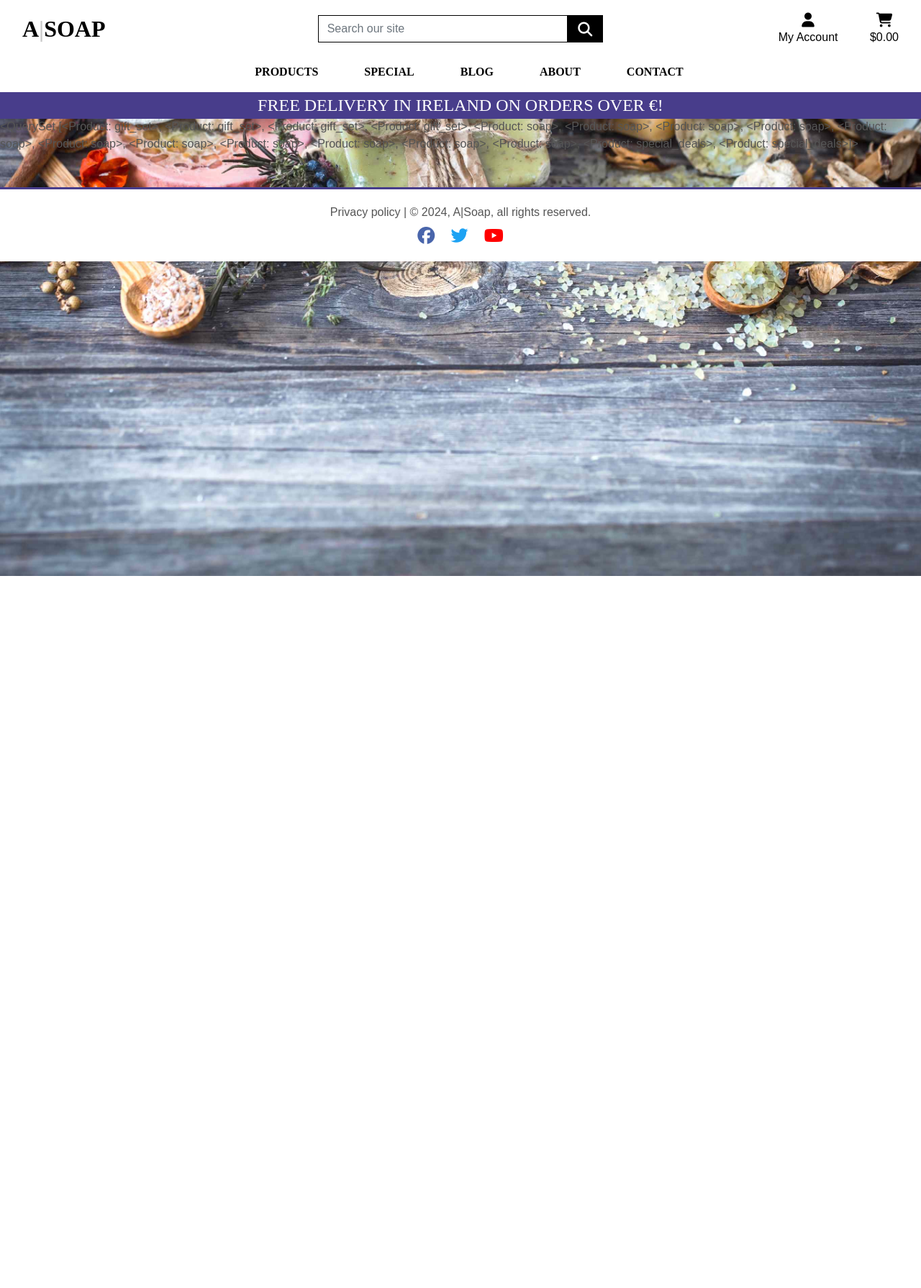
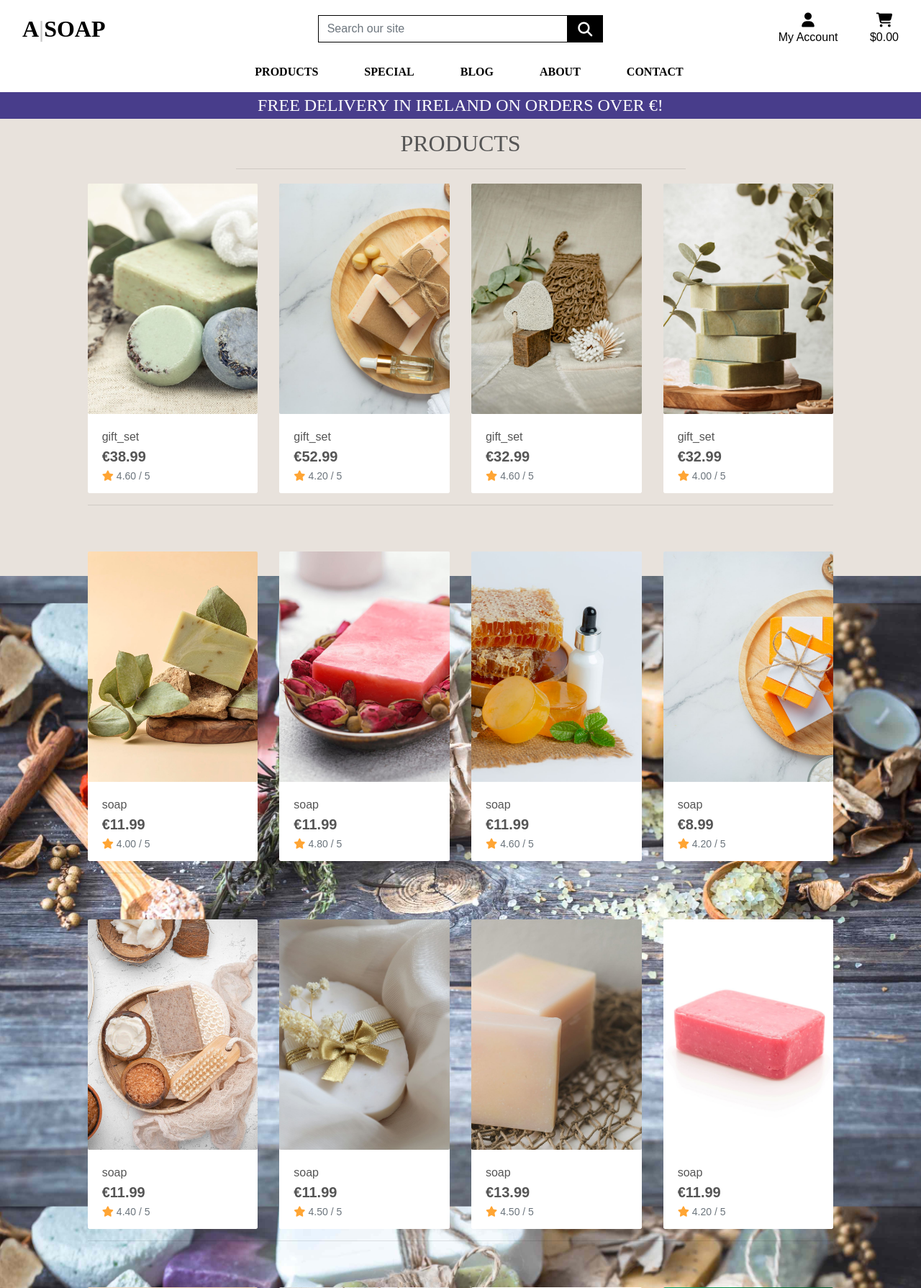
Before and after one commit to grace-ghb/a_soap_v1, a Django app: page /products/ in a window 1280 px wide. Shown: the top 1789 px of the page at 72% size. Before the commit the page ends 800 px from the top, so only its background shows below. Run offline with Django 3.2, Linux system fonts and the light colour scheme; data comes from the database, SQL or seed files in the repository; some libraries are stand-ins or nearby versions.

Commit message:
Added products templates

```diff
--- a/products/templates/products/products.html
+++ b/products/templates/products/products.html
@@ -10,7 +10,72 @@
 {% endblock %}
 
 {% block content %}
+    <div class="overlay"></div>
+    <div class="container-fluid">
+        <div class="row">
+            <div class="col text-center mt-3">
+                <h2 class="logo-font">Products</h2>
+                <hr class="w-50 mb-2">
+            </div>
+        </div>
+        <div class="row">
+            <div class="product-container col-10 offset-1">
+                <div class="row mt-1 mb-2"></div>
+                <div class="row">
+                    {% for product in products %}
+                        <div class="col-sm-6 col-md-6 col-lg-4 col-xl-3">
+                            <div class="card h-100 border-0">
+                                {% if product.image %}
+                                <a href="">
+                                    <img class="card-img-top img-fluid" src="{{ product.image.url }}" alt="{{ product.name }}">
+                                </a>
+                                {% else %}
+                                <a href="">
+                                    <img class="card-img-top img-fluid" src="{{ MEDIA_URL }}noimage.png" alt="{{ product.name }}">
+                                </a>
 
-    {{ products }}
+                                {% endif %}
 
+                                <div class="card-body pb-0">
+                                    <p class="mb-0">{{ product.name }}</p>
+                                </div>
+                                <div class="card-footer bg-white pt-0 border-0 text-left">
+                                    <div class="row">
+                                        <div class="col">
+                                            <p class="lead mb-0 text-left font-weight-bold">&euro;{{ product.price }}</p>
+                                            {% if product.rating %}
+                                                <small class="text-muted"><i class="fas fa-star mr-1"></i>{{ product.rating }} / 5</small>
+                                            {% else %}
+                                                <small class="text-muted">No Rating</small>
+                                            {% endif %}
+                                        </div>
+                                    </div>
+                                </div>
+                            </div>
+                        </div>
+                        {% if forloop.counter|divisibleby:1 %}
+                            <div class="col-12 d-sm-none mb-5">
+                                <hr>
+                            </div>
+                        {% endif %}
+                        {% if forloop.counter|divisibleby:2 %}
+                            <div class="col-12 d-none d-sm-block d-md-block d-lg-none mb-5">
+                                <hr>
+                            </div>
+                        {% endif %}
+                        {% if forloop.counter|divisibleby:3 %}
+                            <div class="col-12 d-none d-lg-block d-xl-none mb-5">
+                                <hr>
+                            </div>
+                        {% endif %}
+                        {% if forloop.counter|divisibleby:4 %}
+                            <div class="col-12 d-none d-xl-block mb-5">
+                                <hr>
+                            </div>
+                        {% endif %}
+                    {% endfor %}
+                </div>
+            </div>
+        </div>
+    </div>
 {% endblock %}
--- a/static/css/base.css
+++ b/static/css/base.css
@@ -94,11 +94,35 @@ a:hover {
 .fa-youtube {
     color: red;
 }
+.fa-star{
+    color: #ffa534;
+    font-size: 0.9rem;
+}
 .fa-facebook,
 .fa-twitter,
 .fa-youtube {
     font-size: 1.5rem;
 }
+
+.overlay {
+    height: 100%;
+    width: 100%;
+    top: 0;
+    left: 0;
+    position: fixed;
+    background: #e8e2dc;
+    z-index: -1;
+}
+
+/* This is to adjust the images of landscape and potrait to be the same size */
+.card-img-top{
+    width: 100%;
+    height: 25vw;
+    object-fit: cover;
+    overflow: hidden;
+    border-radius: 2px;
+}
+
 
 /* -------------------------------- Media Queries */
 
--- a/templates/base.html
+++ b/templates/base.html
@@ -143,7 +143,6 @@
     {% endblock %}
 
     {% block footer %}
-        <!-- Footer -->
         {% include 'includes/footer.html' %}
     {% endblock %}
   </body>
```
